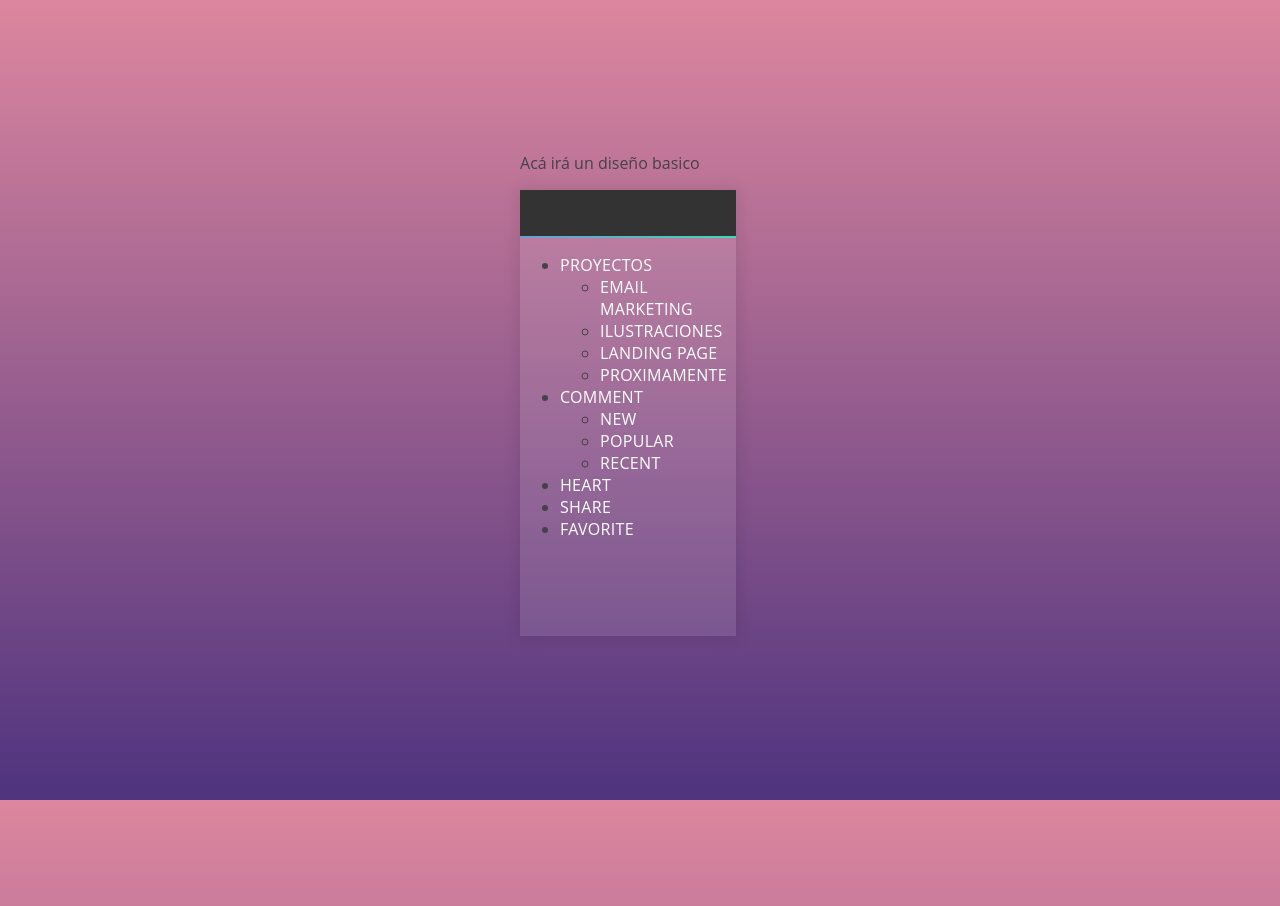
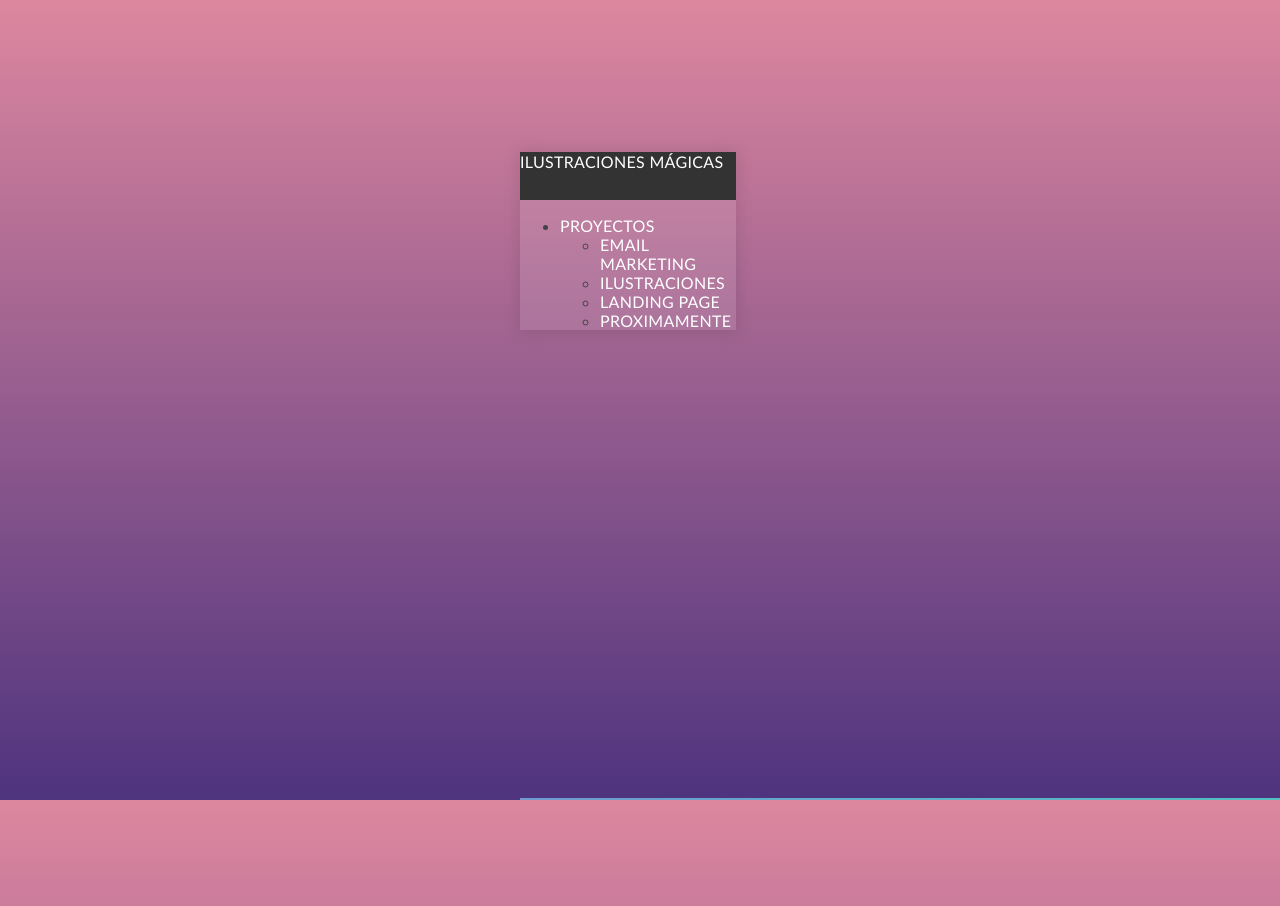
Before and after one commit to julietajazmin/ilustraciones.magicas, a plain HTML site: page public_html/index.html in a window 1280 px wide. Shown: the top 906 px of the page. Drawn offline with Linux system fonts and the light colour scheme.

Commit message:
Se modificó menú y título

```diff
--- a/CSS/menu.css
+++ b/CSS/menu.css
@@ -6,7 +6,7 @@ html, body { height: 100%; width: 100%;}
 
 body { color: #444246;
 background:  linear-gradient(to bottom, #dd879f 0%,#4e337e 100%);
-  font-family: 'Open Sans', sans-serif;
+  font-family: 'Trebuchet MS', 'Lucida Sans Unicode', 'Lucida Grande', 'Lucida Sans', Arial, sans-serif;
   -webkit-font-smoothing: antialiased;
   padding: 10% 0 0 40%;
 }
@@ -136,7 +136,7 @@ ul li ul {
   background: #333;
   display: block;
   width: 100%;
-  position: relative;
+  position:-webkit-sticky;
 
   &:before{
     background: linear-gradient(to right, #709AD1 0%, #3ed8b5 100%);
--- a/public_html/index.html
+++ b/public_html/index.html
@@ -8,10 +8,12 @@
 </head>
 <body>
 
-    <p>Acá irá un diseño basico </p>
+
     <nav id="side-nav">
         <a id="logo" href="#">
-          <i class="fa fa-codepen"></i></a>
+          <i class="fa fa-codepen"></i>
+          <p> Ilustraciones mágicas </p>
+        </a>
         <ul>
           <li>
             <a href="#">
@@ -24,6 +26,8 @@
                 <li><a href="#">Proximamente</a></li>
                 </ul>
           </li>
+
+          <!-- De momento no sé que poner como opciones asi que lo dejo comentado
           <li class="selected">
             <a href="#">
               <i class="fa fa-comment-o"></i>
@@ -53,6 +57,7 @@
         <a id="toggle">
           <i class="fa fa-chevron-circle-left"></i></a>
       </nav>
+      -->
 
       <script> </script>
 
```
